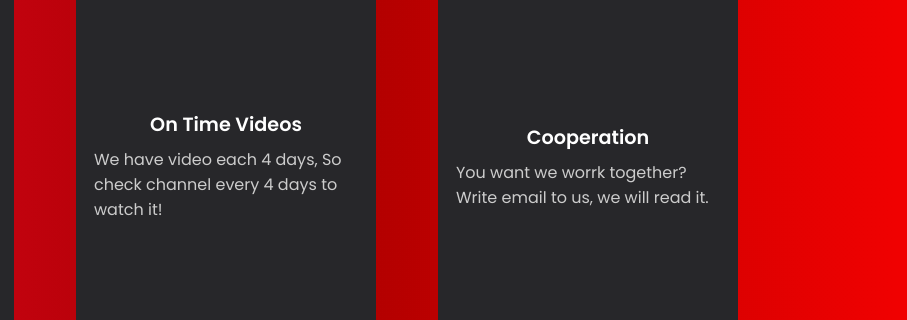
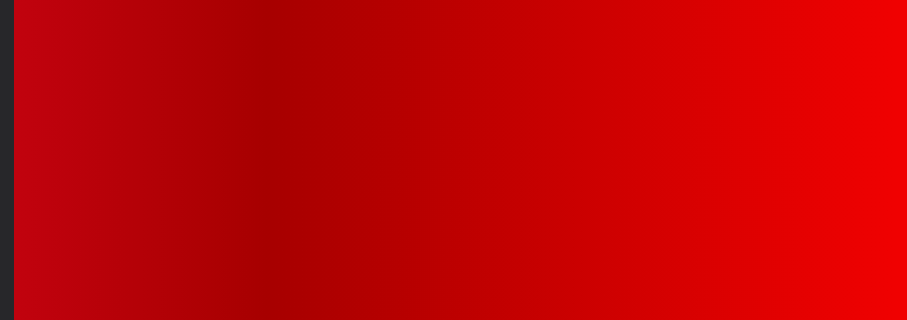
Before and after one commit to cc23579/praticas-profissionaisII, a plain HTML site: page DesWeb-II/portifolio/index.html in a window 1280 px wide. Shown: the part 826-1146 px from the top of the page, 373-1280 px from the left. Drawn offline with nearby package versions, Linux system fonts and the light colour scheme; a script that the page names is missing.

Commit message:
Update index.html

```diff
--- a/DesWeb-II/portifolio/index.html
+++ b/DesWeb-II/portifolio/index.html
@@ -49,19 +49,6 @@
                 <p>Nota:</p> <label for="nota">5</label>
             </div>
 
-            <div class="card">
-                <h4>On Time Videos</h4>
-                <p>
-                    We have video each 4 days, So check channel every 4 days to watch it!
-                </p>
-            </div>
-            <div class="card">
-                <h4>Cooperation</h4>
-                <p>
-                    You want we worrk together? Write email to us, we will read it.
-                </p>
-            </div>
-        </div>
 
     </section>
 
```
